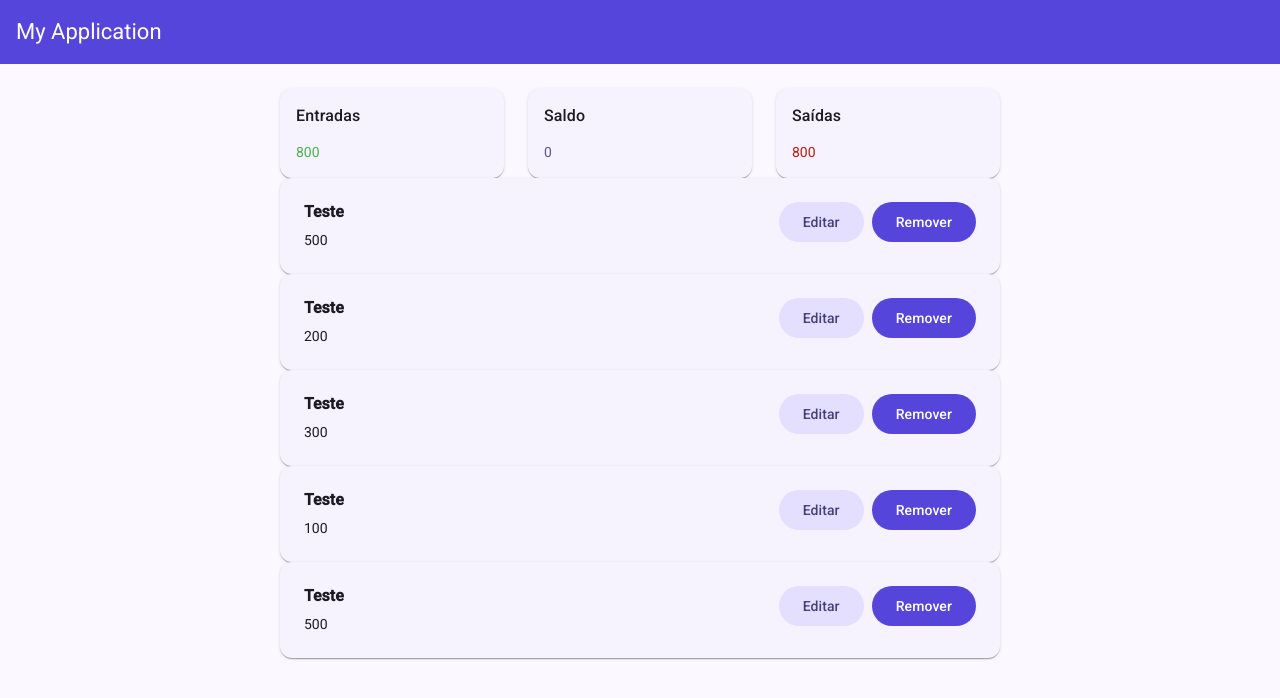
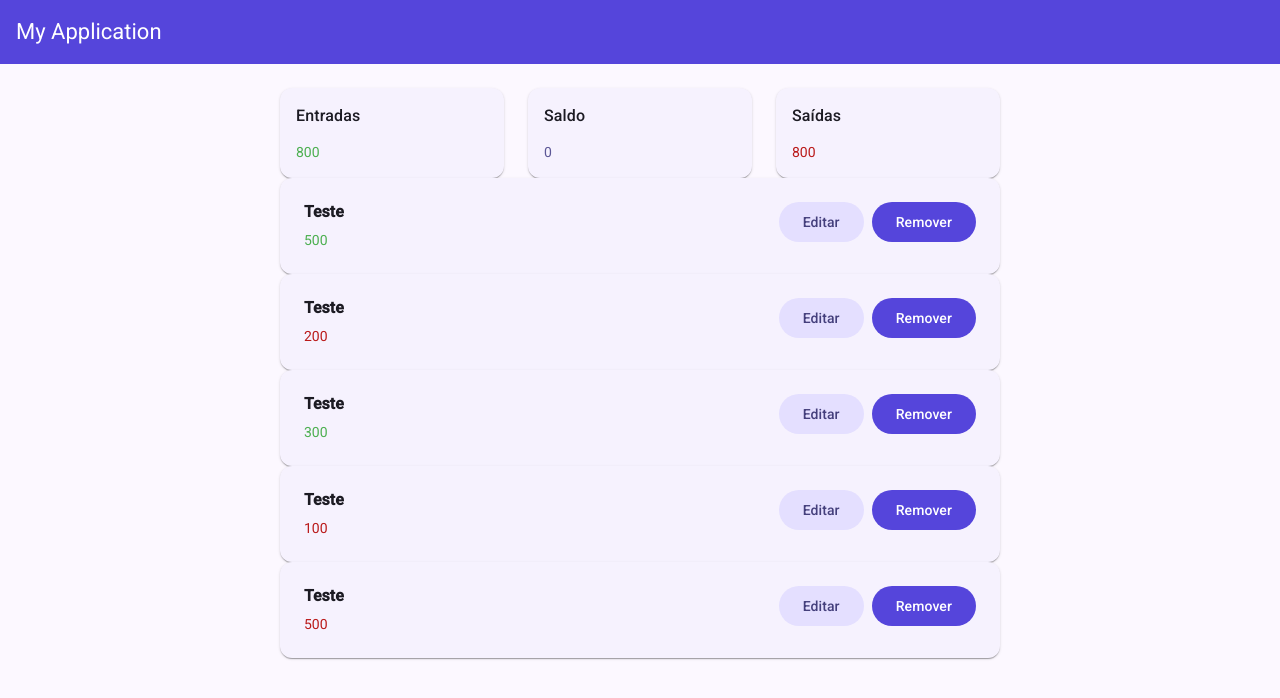
Before and after one commit to trevisandaniel/gerenciador-financeiro, an Angular app: page / in a window 1280 px wide. Shown: the top 698 px of the page. Built offline with nearby package versions, Linux system fonts and the light colour scheme.

Commit message:
Criando componente para renderizar o valor da transacao

```diff
--- /dev/null
+++ b/src/app/features/home/components/transaction-item/components/transaction-value/transaction-value.html
@@ -0,0 +1 @@
+{{transaction().value }}
--- /dev/null
+++ b/src/app/features/home/components/transaction-item/components/transaction-value/transaction-value.scss
@@ -0,0 +1,9 @@
+:host {
+    &.income {
+        color: var(--custom-color-success);
+    }
+
+    &.outcome {
+        color: var(--mat-sys-error);
+    }
+}
--- /dev/null
+++ b/src/app/features/home/components/transaction-item/components/transaction-value/transaction-value.ts
@@ -0,0 +1,20 @@
+import { Component, computed, input } from '@angular/core';
+import { Transaction } from '../../../../../../shared/transaction/interfaces/transaction';
+import { TransactionType } from '../../../../../../shared/transaction/enums/transaction-type';
+
+const CssClasses = {
+  [TransactionType.INCOME]: 'income',
+  [TransactionType.OUTCOME]: 'outcome',
+}
+@Component({
+  selector: 'app-transaction-value',
+  imports: [],
+  templateUrl: './transaction-value.html',
+  styleUrl: './transaction-value.scss',
+  host: {'[class]' : 'cssClass()'}
+})
+export class TransactionValue {
+  transaction = input.required<Transaction>();
+
+  cssClass = computed(() => CssClasses[this.transaction().type]);
+}
--- a/src/app/features/home/components/transaction-item/transaction-item.html
+++ b/src/app/features/home/components/transaction-item/transaction-item.html
@@ -1,7 +1,10 @@
 <mat-card class="card">
     <div>
         <div class="card-title">{{transaction().title}}</div>
-        <div class="card-value">{{transaction().value}}</div>
+        <div class="card-value">
+            <app-transaction-value [transaction]="transaction()" />
+
+        </div>
     </div>
 
     <div class="card-actions">
--- a/src/app/features/home/components/transaction-item/transaction-item.ts
+++ b/src/app/features/home/components/transaction-item/transaction-item.ts
@@ -2,10 +2,11 @@
 import { MatButtonModule } from '@angular/material/button';
 import { MatCardModule } from '@angular/material/card';
 import { Transaction } from '../../../../shared/transaction/interfaces/transaction';
+import { TransactionValue } from "./components/transaction-value/transaction-value";
 
 @Component({
   selector: 'app-transaction-item',
-  imports: [MatCardModule, MatButtonModule],
+  imports: [MatCardModule, MatButtonModule, TransactionValue],
   templateUrl: './transaction-item.html',
   styleUrl: './transaction-item.scss',
 })
```
